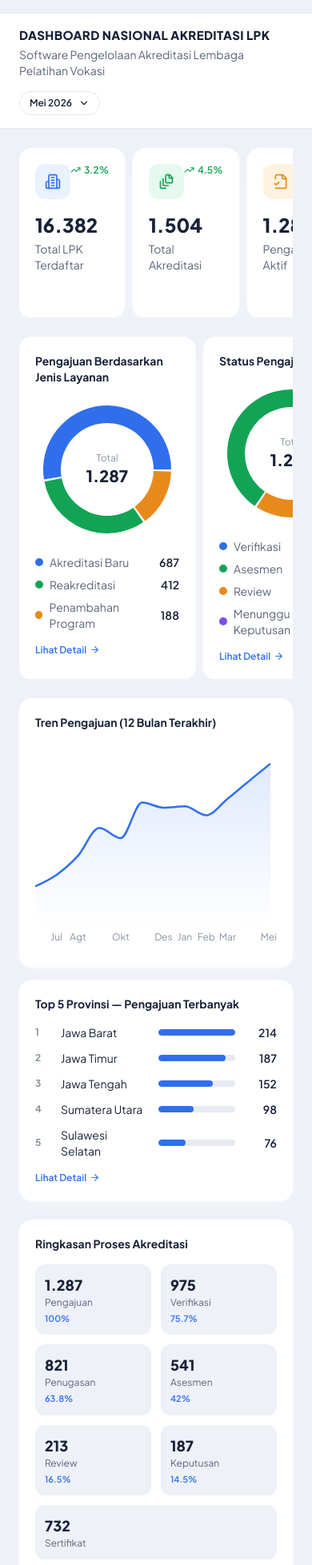
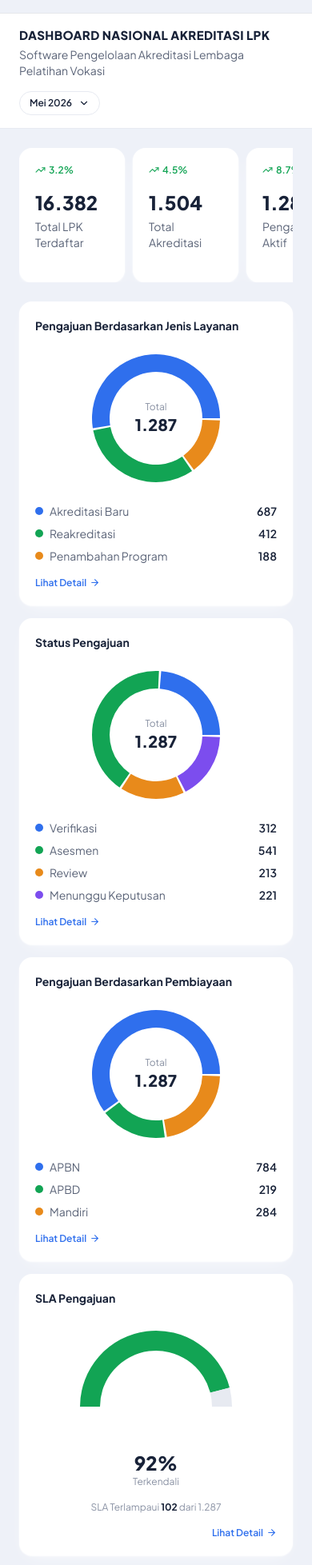
Before and after one commit to Vio-ES/dashboardAkreditasidanPerizinan, a React (Vite) app: page / in a window 390 px wide. Shown: the part 40-1997 px from the top of the page at 80% size. Built offline with nearby package versions, Linux system fonts and the light colour scheme.

Commit message:
trying to fit mobile design 2

```diff
--- a/src/components/ui/StatCard.tsx
+++ b/src/components/ui/StatCard.tsx
@@ -25,9 +25,9 @@ export function StatCard({ icon: Icon, label, value, delta, note, accent = "blue
   const DeltaIcon = isNegative ? TrendingDown : TrendingUp;
 
   return (
-    <div className="rounded-card bg-card p-5 shadow-card h-auto min-h-24">
+    <div className="rounded-card bg-card p-5 shadow-card h-auto min-h-24 w-[132px] md:w-auto flex-shrink-0 snap-start">
       <div className="flex items-start justify-between">
-        <div className={cn("flex items-center justify-center rounded-xl p-3", ACCENT_BG[accent])}>
+        <div className={cn("hidden md:flex items-center justify-center rounded-xl p-3", ACCENT_BG[accent])}>
           <Icon size={20} strokeWidth={2} />
         </div>
         {typeof delta === "number" && (
--- a/src/pages/DashboardPage.tsx
+++ b/src/pages/DashboardPage.tsx
@@ -37,7 +37,7 @@ export function DashboardPage() {
 
       <div className="flex-1 space-y-6 p-6">
         {/* Stat cards */}
-        <div className="flex overflow-x-auto gap-2.5 scroll-snap-type: x mandatory md:grid grid-cols-1 md:gap-4 sm:grid-cols-2 lg:grid-cols-5">
+        <div className="flex overflow-x-auto gap-2.5 snap-x snap-mandatory lg:grid lg:gap-4 sm:grid-cols-2 lg:grid-cols-5">
           <StatCard icon={Building2} label="Total LPK Terdaftar" value={data.lpk} delta={data.lpkDelta} accent="blue" />
           <StatCard icon={FileStack} label="Total Akreditasi" value={data.akreditasi} delta={data.akreditasiDelta} accent="green" />
           <StatCard icon={FileCheck2} label="Pengajuan Aktif" value={data.aktif} delta={data.aktifDelta} accent="orange" />
@@ -52,7 +52,7 @@ export function DashboardPage() {
         </div>
 
         {/* Donuts + gauge */}
-        <div className="flex overflow-x-auto gap-2.5 scroll-snap-type: x mandatory md:grid grid-cols-1 md:gap-4 md:grid-cols-2 xl:grid-cols-4">
+        <div className="flex flex-col gap-4 md:grid md:grid-cols-2 xl:grid-cols-4">
           <Panel title="Pengajuan Berdasarkan Jenis Layanan" onMore={() => navigate("/modul/mod-pengajuan")}>
             <DonutChart data={data.jenis} total={data.aktif} />
           </Panel>
@@ -97,20 +97,19 @@ export function DashboardPage() {
         {/* Process summary + side cards */}
         <div className="grid grid-cols-1 gap-4 lg:grid-cols-2">
           <Panel title="Ringkasan Proses Akreditasi">
-            <div className="flex flex-wrap gap-3">
+            <div className="flex flex-col divide-y divide-line md:flex-row md:flex-wrap md:gap-3 md:divide-y-0">
               {data.process.map((step) => (
-                <div key={step.label} className="min-w-[120px] flex-1 rounded-xl bg-surface p-3">
+                <div key={step.label} className="flex items-center gap-3 py-2.5 md:min-w-[120px] md:flex-1 md:flex-col md:items-start md:rounded-xl md:bg-surface md:p-3 md:py-3">
                   <div className="text-lg font-extrabold text-ink">{fmt(step.value)}</div>
                   <div className="text-xs text-ink-soft">{step.label}</div>
-                  {step.pct !== null && <div className="mt-1 text-[11px] font-semibold text-blue">{step.pct}%</div>}
+                  {step.pct !== null && <div className="text-[11px] font-semibold text-blue md:mt-1">{step.pct}%</div>}
                 </div>
               ))}
             </div>
           </Panel>
 
           <div className="space-y-4">
-            <div className="rounded-card bg-card p-4 shadow-card">
-              <div className="mb-3 text-sm font-bold text-ink">Beban Kerja Asesor</div>
+            <Panel title="Beban Kerja Asesor">
               <div className="flex items-center gap-4">
                 <div className="flex h-11 w-11 items-center justify-center rounded-xl bg-purple-bg text-purple">
                   <Users2 size={20} />
@@ -120,13 +119,9 @@ export function DashboardPage() {
                   <div className="text-xs text-ink-faint">Rata-rata Per Asesor · Pengajuan Aktif</div>
                 </div>
               </div>
-            </div>
+            </Panel>
 
-            <div className="rounded-card bg-card p-4 shadow-card">
-              <div className="mb-3 flex items-center justify-between">
-                <div className="text-sm font-bold text-ink">Notifikasi</div>
-                <Bell size={16} className="text-ink-faint" />
-              </div>
+            <Panel title="Notifikasi">
               <div className="space-y-2">
                 {notifications?.slice(0, 3).map((n) => (
                   <div key={n.id} className="flex items-start gap-2 text-xs">
@@ -138,7 +133,7 @@ export function DashboardPage() {
                   </div>
                 ))}
               </div>
-            </div>
+            </Panel>
           </div>
         </div>
 
```
